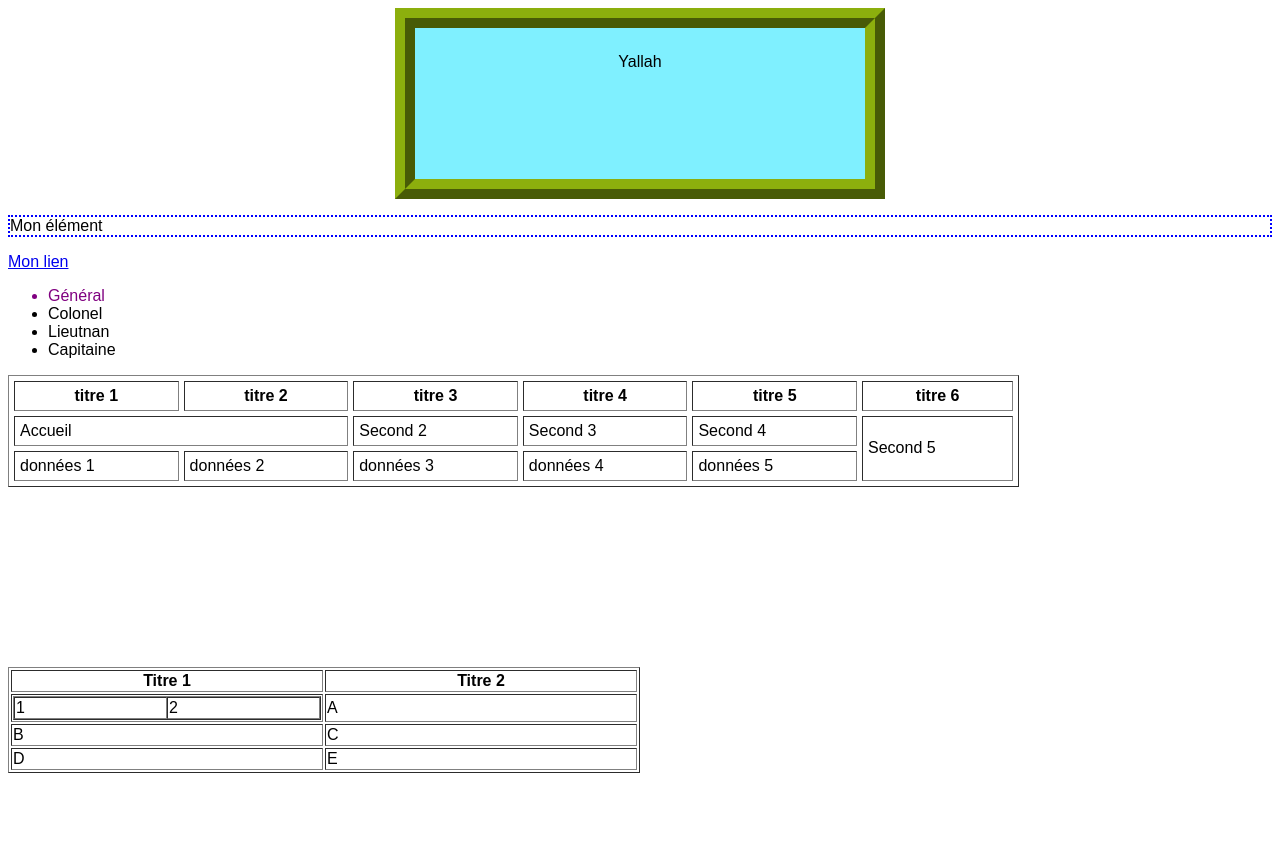
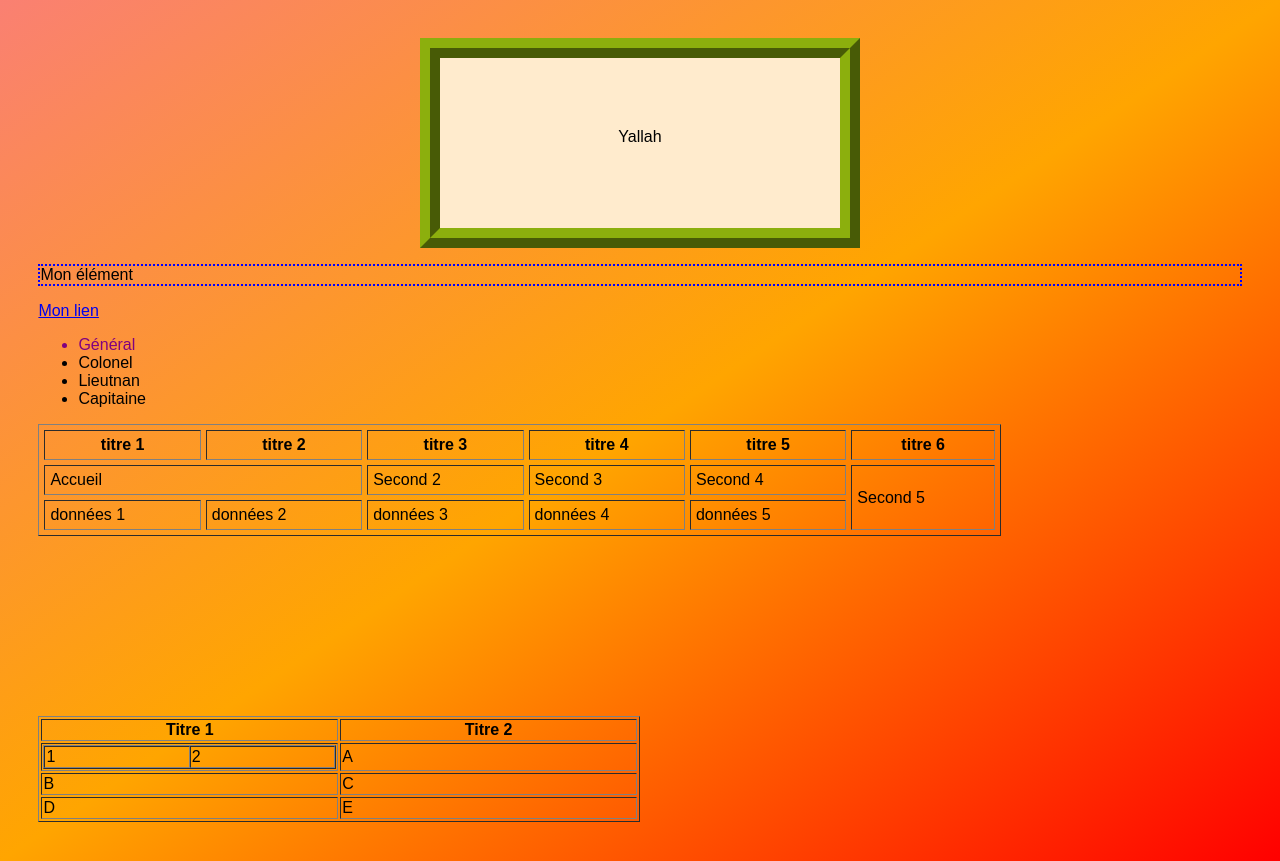
Before and after one commit to Saisai-31/Feuilles_de_style, a plain HTML site: page bordure.html in a window 1280 px wide. Before the commit the page ends 800 px from the top, so only its background shows below. Drawn offline with Linux system fonts and the light colour scheme.

Commit message:
Apprentissage

```diff
--- a/bordure.css
+++ b/bordure.css
@@ -1,5 +1,8 @@
 body{
    font-family: Arial, Helvetica, sans-serif;
+   background: linear-gradient(to bottom right,salmon, orange, red);
+   margin: 1%;
+   padding:          2%;
 }
 
 div#container{
@@ -7,9 +10,9 @@ div#container{
     border: 20px ridge rgb(140, 175, 13);
     width: 400px;
     height: 100px;
-    padding: 2%;
+    padding-top: 70px;
     margin: auto;
-    background-color: rgba(0, 225, 255, 0.5);
+    background-color: blanchedalmond;
 }
 
 p{
@@ -27,6 +30,7 @@ li:first-child{
 a:hover{
     color: yellow;
     border: 1px solid red;
+    border-style: ;
 }
 
 /* table:first-child{
```
